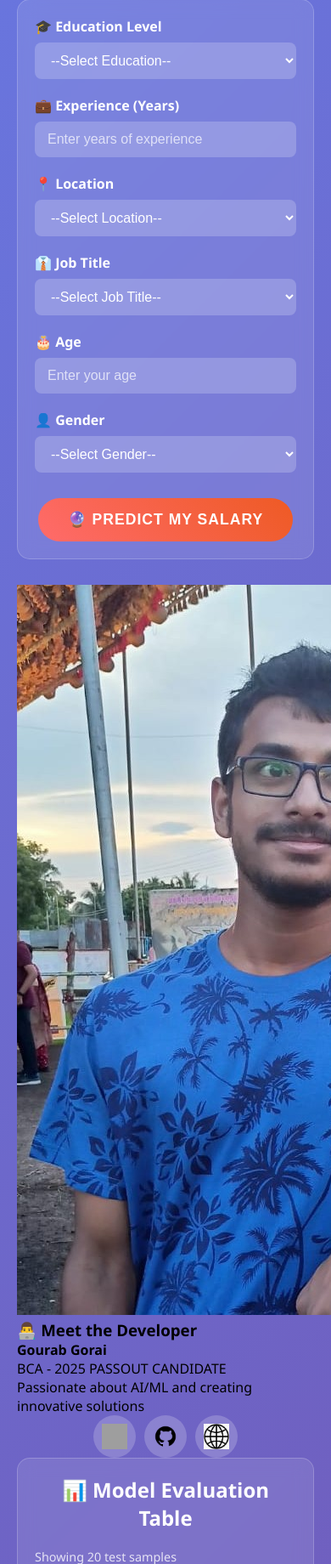
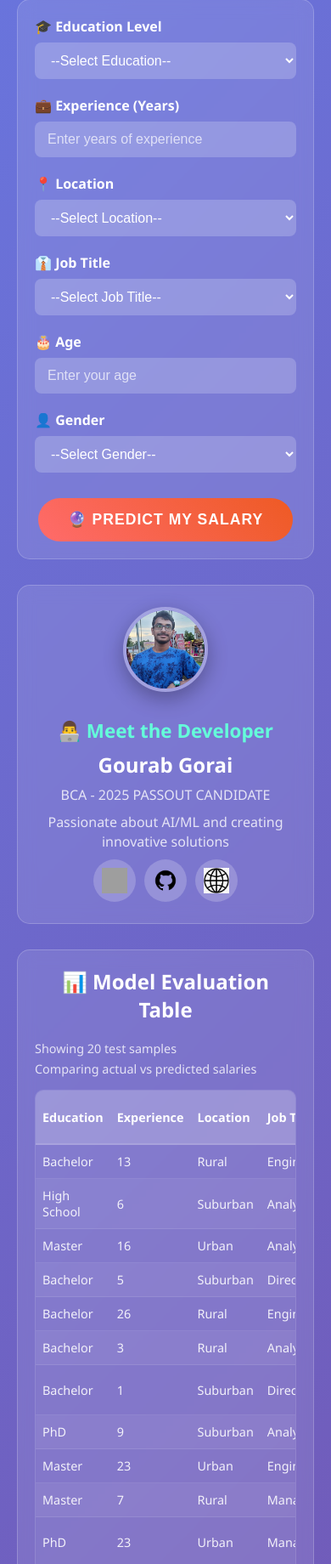
Before and after one commit to GourabGorai/IBMInternshipProject, a Flask app: page / in a window 390 px wide; the page is wider, and only the part inside the window is pictured. Shown: the part 945-2785 px from the top of that part at 85% size. Run offline with Flask 3, Linux system fonts and the light colour scheme; grey boxes are pictures that could not be loaded.

Commit message:
Update Styles.css

```diff
--- a/static/Styles.css
+++ b/static/Styles.css
@@ -813,3 +813,187 @@ input::placeholder {
         opacity: 0.5;
     }
 }
+/* Developer Profile Section Styles */
+.developer-profile {
+    background: rgba(255,255,255,0.1);
+    backdrop-filter: blur(10px);
+    border-radius: 15px;
+    padding: 25px;
+    margin: 30px 0;
+    border: 1px solid rgba(255,255,255,0.2);
+}
+
+.developer-card {
+    display: flex;
+    align-items: center;
+    gap: 25px;
+    flex-wrap: wrap;
+}
+
+.developer-photo {
+    flex: 0 0 auto;
+}
+
+.profile-image {
+    width: 120px;
+    height: 120px;
+    border-radius: 50%;
+    object-fit: cover;
+    border: 4px solid rgba(255,255,255,0.3);
+    box-shadow: 0 8px 25px rgba(0,0,0,0.3);
+    transition: transform 0.3s ease, box-shadow 0.3s ease;
+}
+
+.profile-image:hover {
+    transform: scale(1.05);
+    box-shadow: 0 12px 35px rgba(0,0,0,0.4);
+    border-color: #64ffda;
+}
+
+.developer-info {
+    flex: 1;
+    min-width: 250px;
+    color: white;
+    text-align: left;
+}
+
+.developer-info h3 {
+    color: #64ffda;
+    font-size: 1.4rem;
+    margin-bottom: 8px;
+}
+
+.developer-info h4 {
+    color: white;
+    font-size: 1.8rem;
+    margin-bottom: 8px;
+    font-weight: bold;
+}
+
+.developer-info p {
+    color: rgba(255,255,255,0.8);
+    font-size: 1rem;
+    margin-bottom: 10px;
+    line-height: 1.4;
+}
+
+/* Alternative Developer Spotlight Styles */
+.developer-spotlight {
+    background: rgba(255,255,255,0.1);
+    backdrop-filter: blur(10px);
+    border-radius: 15px;
+    padding: 25px;
+    margin: 30px 0;
+    border: 1px solid rgba(255,255,255,0.2);
+    text-align: center;
+}
+
+.developer-spotlight h2 {
+    color: white;
+    margin-bottom: 20px;
+    font-size: 1.6rem;
+}
+
+.dev-card {
+    display: flex;
+    align-items: center;
+    justify-content: center;
+    gap: 30px;
+    flex-wrap: wrap;
+    max-width: 600px;
+    margin: 0 auto;
+}
+
+.dev-photo {
+    width: 150px;
+    height: 150px;
+    border-radius: 50%;
+    object-fit: cover;
+    border: 5px solid #64ffda;
+    box-shadow: 0 10px 30px rgba(100, 255, 218, 0.3);
+    transition: all 0.3s ease;
+}
+
+.dev-photo:hover {
+    transform: rotate(5deg) scale(1.05);
+    box-shadow: 0 15px 40px rgba(100, 255, 218, 0.5);
+}
+
+.dev-details {
+    flex: 1;
+    min-width: 250px;
+    text-align: left;
+}
+
+.dev-details h3 {
+    color: white;
+    font-size: 2rem;
+    margin-bottom: 5px;
+}
+
+.dev-title {
+    color: #64ffda;
+    font-size: 1.2rem;
+    font-weight: bold;
+    margin-bottom: 10px !important;
+}
+
+.dev-bio {
+    color: rgba(255,255,255,0.8);
+    font-size: 1rem;
+    line-height: 1.5;
+}
+
+/* Enhanced Social Buttons */
+.social-btn.linkedin:hover {
+    background: #0077B5;
+    transform: scale(1.15);
+}
+
+.social-btn.github:hover {
+    background: #333;
+    transform: scale(1.15);
+}
+
+.social-btn.portfolio:hover {
+    background: linear-gradient(45deg, #667eea, #764ba2);
+    transform: scale(1.15);
+}
+
+/* Modern Theme Developer Section */
+.modern-theme .developer-profile,
+.modern-theme .developer-spotlight {
+    background: rgba(26, 26, 46, 0.8);
+    border: 1px solid rgba(100, 255, 218, 0.2);
+}
+
+.modern-theme .profile-image,
+.modern-theme .dev-photo {
+    border-color: #64ffda;
+    box-shadow: 0 8px 25px rgba(100, 255, 218, 0.3);
+}
+
+/* Responsive Design for Developer Section */
+@media (max-width: 768px) {
+    .developer-card,
+    .dev-card {
+        flex-direction: column;
+        text-align: center;
+    }
+
+    .developer-info,
+    .dev-details {
+        text-align: center;
+    }
+
+    .profile-image,
+    .dev-photo {
+        width: 100px;
+        height: 100px;
+    }
+
+    .developer-info h4,
+    .dev-details h3 {
+        font-size: 1.5rem;
+    }
+}
```
